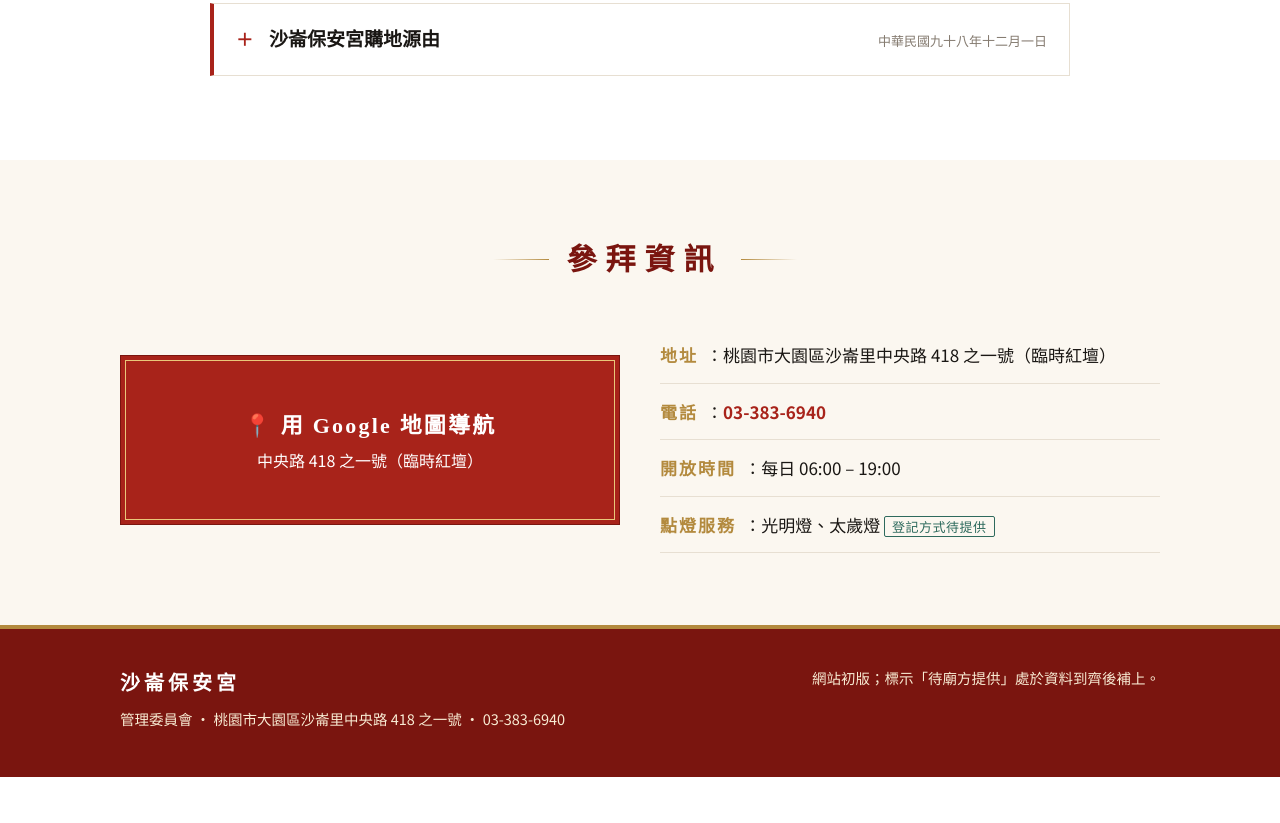
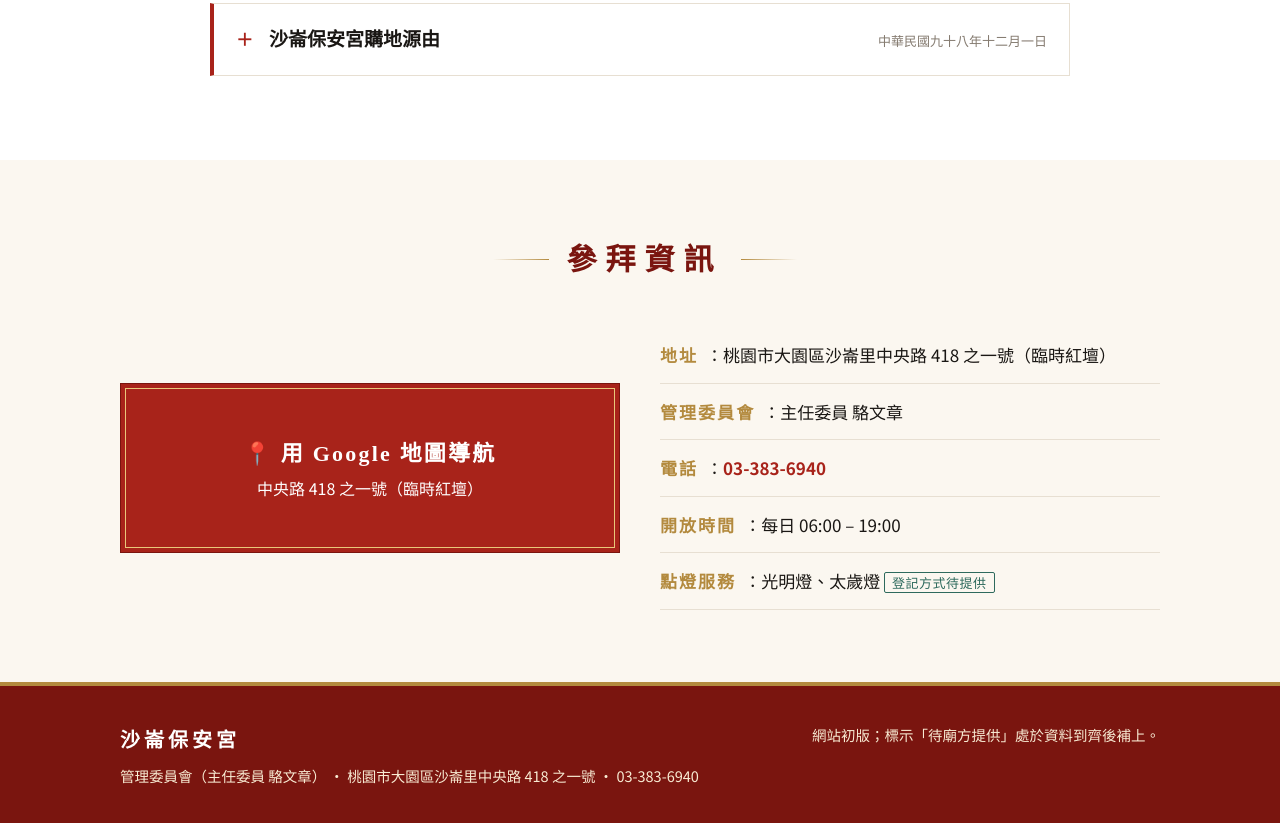
Before and after one commit to max411008/shalun-baoan, a plain HTML site: page index.html in a window 1280 px wide. Shown: the part 5059-5882 px from the top of the page. Before the commit the page ends 5836 px from the top, so only its background shows below. Drawn offline with Linux system fonts and the light colour scheme.

Commit message:
補管理委員會主委

```diff
--- a/index.html
+++ b/index.html
@@ -403,6 +403,7 @@
       <div>
         <ul>
           <li><b>地址</b>：桃園市大園區沙崙里中央路 418 之一號（臨時紅壇）</li>
+          <li><b>管理委員會</b>：主任委員 駱文章</li>
           <li><b>電話</b>：<a href="tel:033836940">03-383-6940</a></li>
           <li><b>開放時間</b>：每日 06:00 – 19:00</li>
           <li><b>點燈服務</b>：光明燈、太歲燈 <span class="pending">登記方式待提供</span></li>
@@ -414,7 +415,7 @@
 
 <footer>
   <div class="wrap">
-    <div><span class="fn">沙崙保安宮</span>管理委員會 · 桃園市大園區沙崙里中央路 418 之一號 · 03-383-6940</div>
+    <div><span class="fn">沙崙保安宮</span>管理委員會（主任委員 駱文章） · 桃園市大園區沙崙里中央路 418 之一號 · 03-383-6940</div>
     <div>網站初版；標示「待廟方提供」處於資料到齊後補上。</div>
   </div>
 </footer>
```
